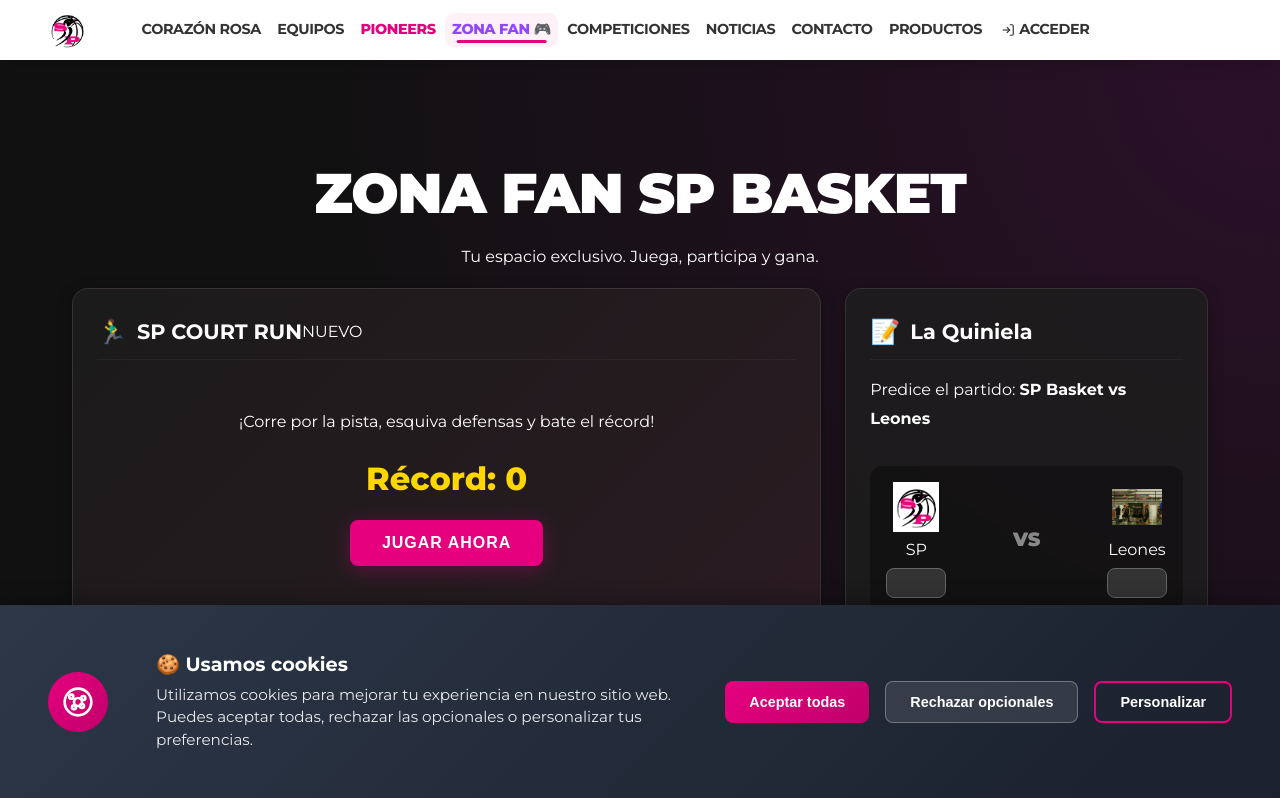
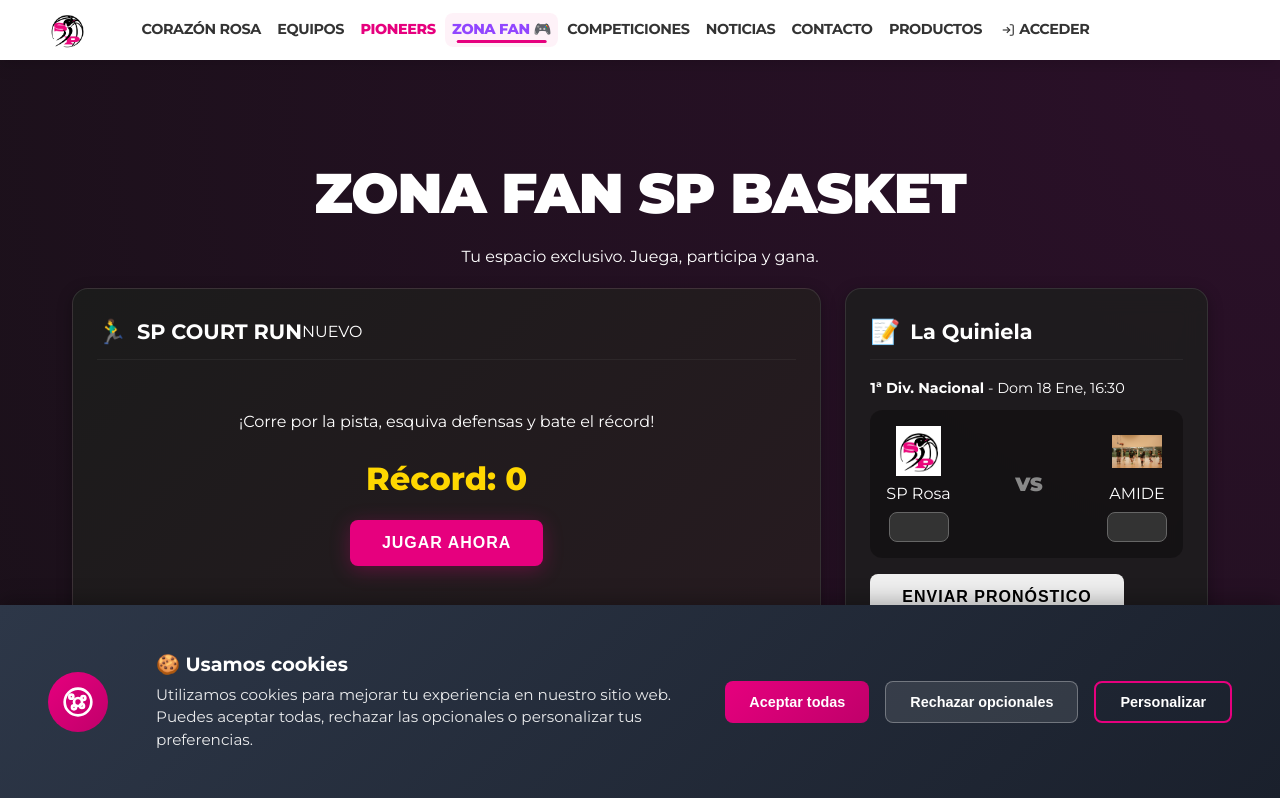
Before and after one commit to pablomtecnologia/SPBASKET, an Angular app in the folder sp-basket/: page /fan-zone in a window 1280 px wide. Shown: the top 798 px of the page. Built offline with nearby package versions, Linux system fonts and the light colour scheme; no server answers.

Commit message:
FanZone: Fix Quiniela loop and data init

```diff
--- a/sp-basket/src/app/pages/fan-zone/fan-zone.html
+++ b/sp-basket/src/app/pages/fan-zone/fan-zone.html
@@ -50,26 +50,31 @@
                         <h3>La Quiniela</h3>
                     </div>
                     <div class="widget-body">
-                        <p class="text-muted mb-3">Predice el partido: <strong>SP Basket vs Leones</strong></p>
+                        <div *ngFor="let q of quinielas; let last = last" class="quiniela-match-block mb-4">
+                            <p class="text-muted mb-1" style="font-size: 0.9rem;">
+                                <strong>{{q.competition}}</strong> - {{q.date}}
+                            </p>
                             <div class="match-prediction">
                                 <div class="team">
-                                <img src="assets/images/logo-sp-pink.png" alt="SP" class="mini-logo">
-                                <span>SP</span>
-                                <input type="number" [(ngModel)]="prediction.home" [disabled]="predictionSubmitted"
+                                    <img [src]="q.logoHome" alt="Home" class="mini-logo">
+                                    <span>{{q.home}}</span>
+                                    <input type="number" [(ngModel)]="q.prediction.home" [disabled]="q.submitted"
                                         class="score-input">
                                 </div>
                                 <span class="vs">VS</span>
                                 <div class="team">
-                                <img src="assets/images/comp-negro-new.jpg" alt="Rival" class="mini-logo">
-                                <span>Leones</span>
-                                <input type="number" [(ngModel)]="prediction.visitor" [disabled]="predictionSubmitted"
+                                    <img [src]="q.logoVisitor" alt="Visitor" class="mini-logo">
+                                    <span>{{q.visitor}}</span>
+                                    <input type="number" [(ngModel)]="q.prediction.visitor" [disabled]="q.submitted"
                                         class="score-input">
                                 </div>
                             </div>
-                        <button *ngIf="!predictionSubmitted" class="btn btn-outline-primary btn-block mt-3"
-                            (click)="submitQuiniela()">Enviar Pronóstico</button>
-                        <div *ngIf="predictionSubmitted" class="success-msg mt-3 fade-in">
+                            <button *ngIf="!q.submitted" class="btn btn-outline-primary btn-block mt-2"
+                                (click)="submitQuiniela(q)">Enviar Pronóstico</button>
+                            <div *ngIf="q.submitted" class="success-msg mt-2 fade-in">
                                 ✅ ¡Pronóstico guardado!
+                            </div>
+                            <hr *ngIf="!last" style="border-color: rgba(255,255,255,0.1);">
                         </div>
                     </div>
                 </div>
--- a/sp-basket/src/app/pages/fan-zone/fan-zone.ts
+++ b/sp-basket/src/app/pages/fan-zone/fan-zone.ts
@@ -50,11 +50,66 @@
   imagesLoaded = false;
 
   // --- QUINIELA ---
-  prediction = { home: null, visitor: null };
-  predictionSubmitted = false;
+  quinielas = [
+    {
+      id: 'rosa-match',
+      competition: '1ª Div. Nacional',
+      home: 'SP Rosa',
+      visitor: 'AMIDE',
+      date: 'Dom 18 Ene, 16:30',
+      logoHome: 'assets/images/logo-sp-pink.png',
+      logoVisitor: 'assets/images/comp-rosa-new.jpg',
+      prediction: { home: null, visitor: null },
+      submitted: false
+    },
+    {
+      id: 'negro-match',
+      competition: '2ª Div. Autonómica',
+      home: 'Intermodal Sea Solutions',
+      visitor: 'SP Negro',
+      date: 'Sab 17 Ene, 18:30',
+      logoHome: 'assets/images/comp-negro-new.jpg',
+      logoVisitor: 'assets/images/logo-sp-pink.png',
+      prediction: { home: null, visitor: null },
+      submitted: false
+    }
+  ];
 
   // --- ENCUESTA MVP ---
-  mvpCandidates: any[] = [];
+  // Inicializamos DIRECTAMENTE con los datos para evitar "Cargando..."
+  mvpCandidates: any[] = [
+    // --- SP NEGRO ---
+    { id: 31, name: 'Jesús Antonio Jiménez', team: 'SP Negro', avatar: 'assets/images/cromos/spnegro/31.png' },
+    { id: 32, name: 'Ángel Marcelo Fernández', team: 'SP Negro', avatar: 'assets/images/cromos/spnegro/32.png' },
+    { id: 33, name: 'Pergentino Edjang', team: 'SP Negro', avatar: 'assets/images/cromos/spnegro/33.png' },
+    { id: 37, name: 'Daniel Puente', team: 'SP Negro', avatar: 'assets/images/cromos/spnegro/37.png' },
+    { id: 38, name: 'Héctor San Miguel', team: 'SP Negro', avatar: 'assets/images/cromos/spnegro/38.png' },
+    { id: 39, name: 'Hugo Piñeiro', team: 'SP Negro', avatar: 'assets/images/cromos/spnegro/39.png' },
+    { id: 40, name: 'Samuel Benito', team: 'SP Negro', avatar: 'assets/images/cromos/spnegro/40.png' },
+    { id: 41, name: 'Iván Abascal', team: 'SP Negro', avatar: 'assets/images/cromos/spnegro/41.png' },
+    { id: 42, name: 'Diego Gutiérrez', team: 'SP Negro', avatar: 'assets/images/cromos/spnegro/42.png' },
+    { id: 43, name: 'Pablo Martínez', team: 'SP Negro', avatar: 'assets/images/cromos/spnegro/43.png' },
+    { id: 44, name: 'Rodrigo Oxinalde', team: 'SP Negro', avatar: 'assets/images/cromos/spnegro/44.png' },
+    { id: 45, name: 'Ricardo Fraguas', team: 'SP Negro', avatar: 'assets/images/cromos/spnegro/45.png' },
+    { id: 46, name: 'José Pacho', team: 'SP Negro', avatar: 'assets/images/cromos/spnegro/46.png' },
+    { id: 47, name: 'Hugo Michelena', team: 'SP Negro', avatar: 'assets/images/cromos/spnegro/47.png' },
+    { id: 48, name: 'Juan Verde', team: 'SP Negro', avatar: 'assets/images/cromos/spnegro/48.png' },
+    { id: 49, name: 'Mario Álvarez', team: 'SP Negro', avatar: 'assets/images/cromos/spnegro/49.png' },
+    { id: 50, name: 'Pablo Elizalde', team: 'SP Negro', avatar: 'assets/images/cromos/spnegro/50.png' },
+    // --- SP ROSA ---
+    { id: 27, name: 'Diego Alonso', team: 'SP Rosa', avatar: 'assets/images/cromos/sprosa/27.png' },
+    { id: 28, name: 'Adrián Cossío', team: 'SP Rosa', avatar: 'assets/images/cromos/sprosa/28.png' },
+    { id: 29, name: 'Rubén Roiz', team: 'SP Rosa', avatar: 'assets/images/cromos/sprosa/29.png' },
+    { id: 30, name: 'John James Riascos', team: 'SP Rosa', avatar: 'assets/images/cromos/sprosa/30.png' },
+    { id: 131, name: 'Jesús Jiménez', team: 'SP Rosa', avatar: 'assets/images/cromos/sprosa/31.png' },
+    { id: 132, name: 'Ángel M. Fernández', team: 'SP Rosa', avatar: 'assets/images/cromos/sprosa/32.png' },
+    { id: 133, name: 'Pergentino Edjang', team: 'SP Rosa', avatar: 'assets/images/cromos/sprosa/33.png' },
+    { id: 34, name: 'Daniel García', team: 'SP Rosa', avatar: 'assets/images/cromos/sprosa/34.png' },
+    { id: 35, name: 'Diego Fernández', team: 'SP Rosa', avatar: 'assets/images/cromos/sprosa/35.png' },
+    { id: 36, name: 'Diego Amayuelas', team: 'SP Rosa', avatar: 'assets/images/cromos/sprosa/36.png' },
+    { id: 998, name: 'Javier Martínez', team: 'SP Rosa', avatar: 'assets/images/logo-sp-pink.png' },
+    { id: 999, name: 'Gaël Fournet', team: 'SP Rosa', avatar: 'assets/images/logo-sp-pink.png' }
+  ];
   selectedMvp: string = '';
   mvpVoted = false;
   mvpResults: any[] = [];
@@ -160,16 +215,16 @@
   }
 
   // --- QUINIELA ---
-  submitQuiniela() {
+  submitQuiniela(q: any) {
     if (!this.isLoggedIn) { alert('Debes iniciar sesión para participar'); return; }
-    if (this.prediction.home === null || this.prediction.visitor === null) return;
+    if (q.prediction.home === null || q.prediction.visitor === null) return;
 
     this.http.post(`${environment.apiUrl}/api/quiniela`, {
-      match_id: 'sp_negro_vs_sp_rosa', // Partido Real
-      home: this.prediction.home,
-      visitor: this.prediction.visitor
+      match_id: q.id,
+      home: q.prediction.home,
+      visitor: q.prediction.visitor
     }).subscribe({
-      next: () => { this.predictionSubmitted = true; alert('¡Pronóstico enviado!'); },
+      next: () => { q.submitted = true; alert('¡Pronóstico enviado!'); },
       error: () => alert('Error al enviar pronóstico')
     });
   }
```
Lines whose indentation alone changed are shown as unchanged.
